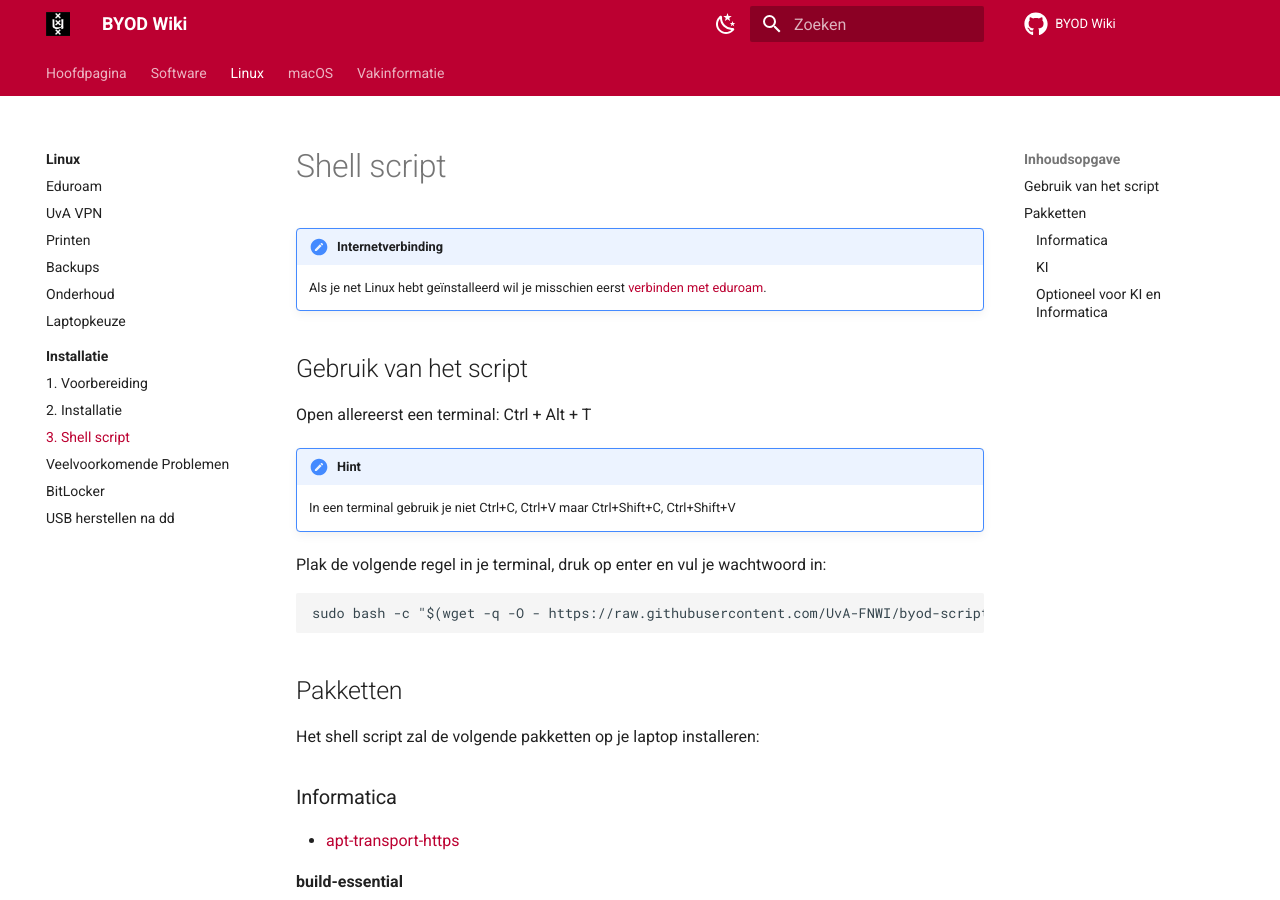
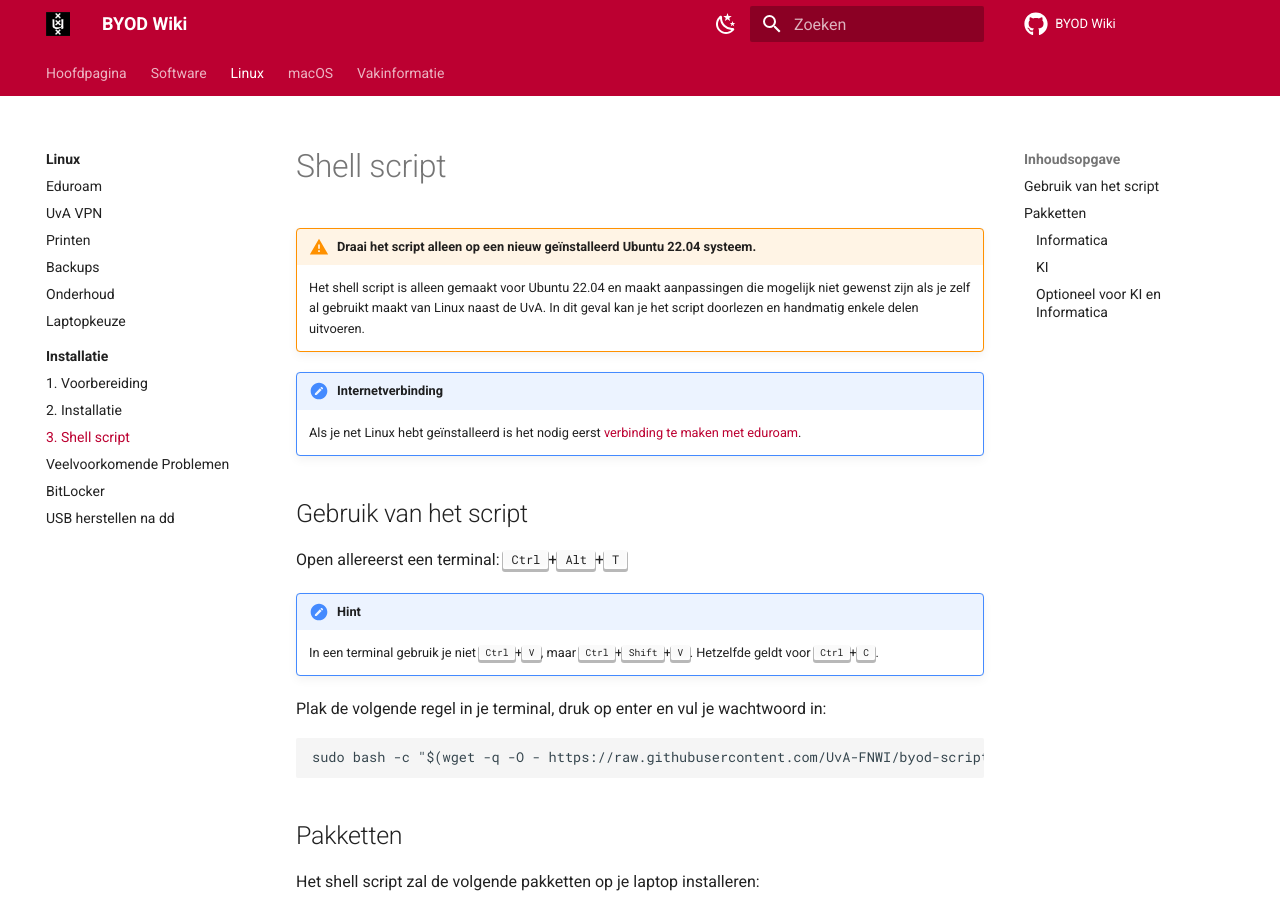
Before and after one commit to svkampen/byod-wiki, an MkDocs documentation site: the page built from docs/linux/installatie/shell-script.md, in a window 1280 px wide and 900 px high. Built offline with MkDocs 1.6.1 and Material for MkDocs 9.7.7, drawn with Linux system fonts in a browser that asks for light colours; comment, search, counter and statistics services are not loaded.

Commit message:
Waarschuwing over weghalen van packages

````diff
--- a/docs/linux/installatie/shell-script.md
+++ b/docs/linux/installatie/shell-script.md
@@ -1,14 +1,17 @@
 # Shell script
 
+!!! warning "Draai het script alleen op een nieuw geïnstalleerd Ubuntu 22.04 systeem."
+    Het shell script is alleen gemaakt voor Ubuntu 22.04 en maakt aanpassingen die mogelijk niet gewenst zijn als je zelf al gebruikt maakt van Linux naast de UvA. In dit geval kan je het script doorlezen en handmatig enkele delen uitvoeren.
+
 !!! hint "Internetverbinding"
-    Als je net Linux hebt geïnstalleerd wil je misschien eerst [verbinden met eduroam](../eduroam.md).
+    Als je net Linux hebt geïnstalleerd is het nodig eerst [verbinding te maken met eduroam](../eduroam.md).
 
 ## Gebruik van het script
 
-Open allereerst een terminal: Ctrl + Alt + T
+Open allereerst een terminal: <kbd>Ctrl</kbd>+<kbd>Alt</kbd>+<kbd>T</kbd>
 
 !!! hint
-    In een terminal gebruik je niet Ctrl+C, Ctrl+V maar Ctrl+Shift+C, Ctrl+Shift+V
+    In een terminal gebruik je niet <kbd>Ctrl</kbd>+<kbd>V</kbd>, maar <kbd>Ctrl</kbd>+<kbd>Shift</kbd>+<kbd>V</kbd>. Hetzelfde geldt voor <kbd>Ctrl</kbd>+<kbd>C</kbd>.
 
 Plak de volgende regel in je terminal, druk op enter en vul je wachtwoord in:
 ```
````
